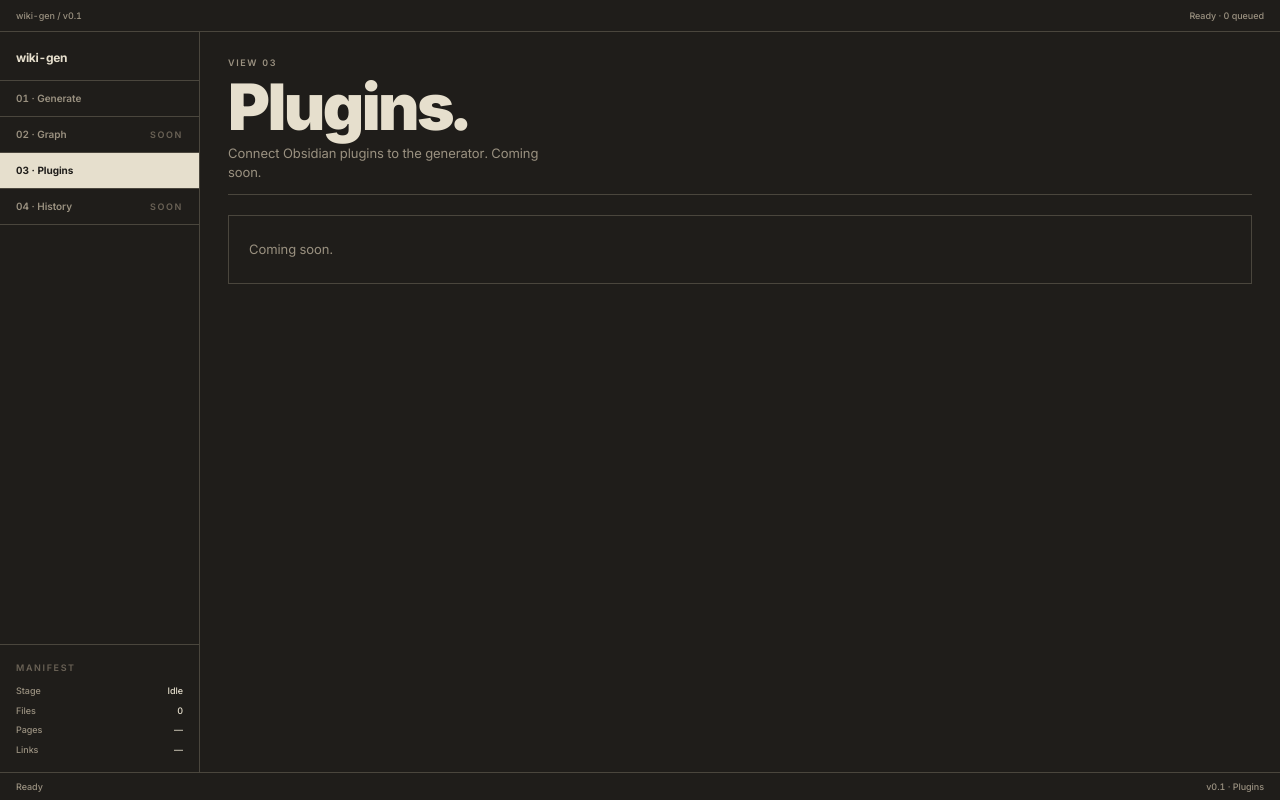
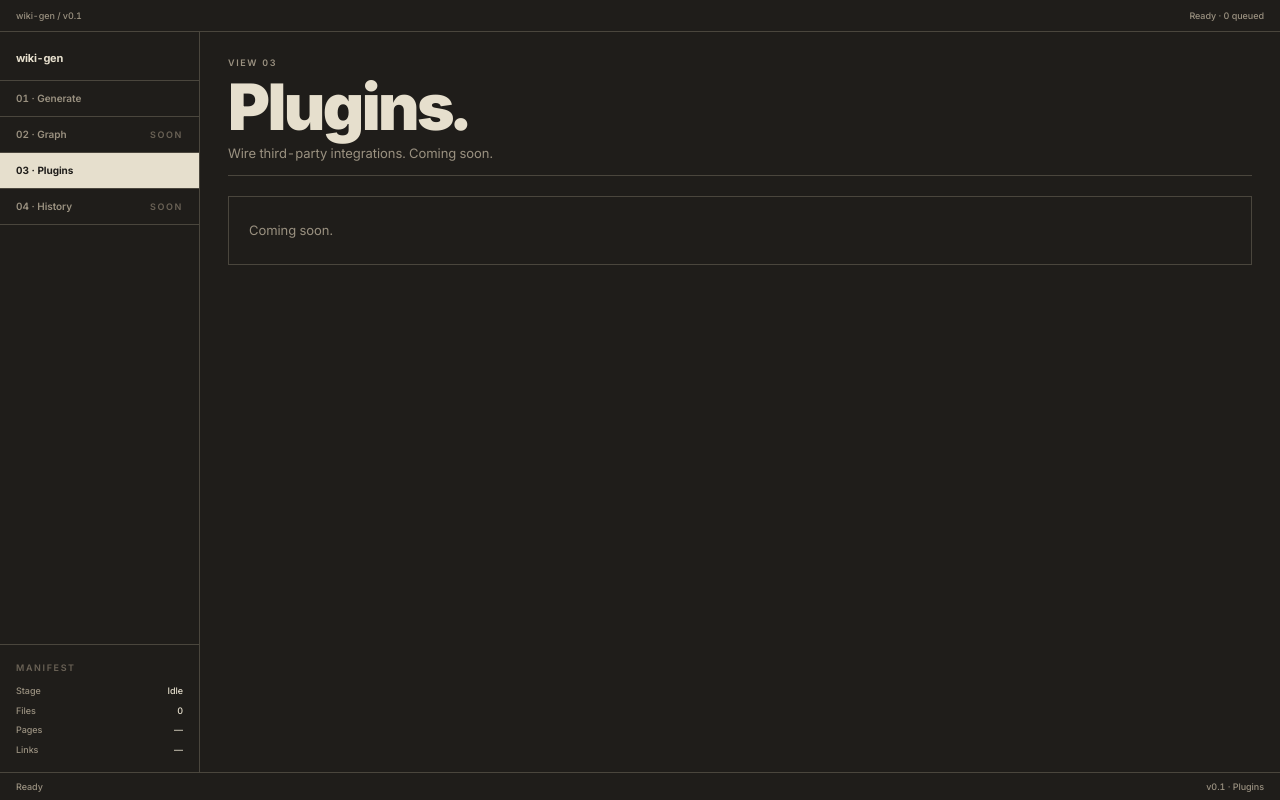
Before and after one commit to freddysongg/wiki-generator, a Next.js app: page /plugins in a window 1280 px wide. Built offline with nearby package versions, Linux system fonts and the light colour scheme.

Commit message:
update: plugins page description, wordmark size to 11px per spec

```diff
--- a/app/plugins/page.tsx
+++ b/app/plugins/page.tsx
@@ -7,7 +7,7 @@
       <PageHero
         eyebrow="View 03"
         headline="Plugins."
-        description="Connect Obsidian plugins to the generator. Coming soon."
+        description="Wire third-party integrations. Coming soon."
       />
       <div className="border border-rule px-5 py-6 t-body text-fg-mute">
         Coming soon.
--- a/components/sidebar.tsx
+++ b/components/sidebar.tsx
@@ -9,7 +9,7 @@
       className="flex flex-col w-[var(--rail-w)] shrink-0 border-r border-rule bg-bg"
     >
       <div className="px-4 py-3 border-b border-rule">
-        <span className="font-bold text-[12px] tracking-tight text-fg">
+        <span className="font-bold text-[11px] tracking-tight text-fg">
           wiki-gen
         </span>
       </div>
```
